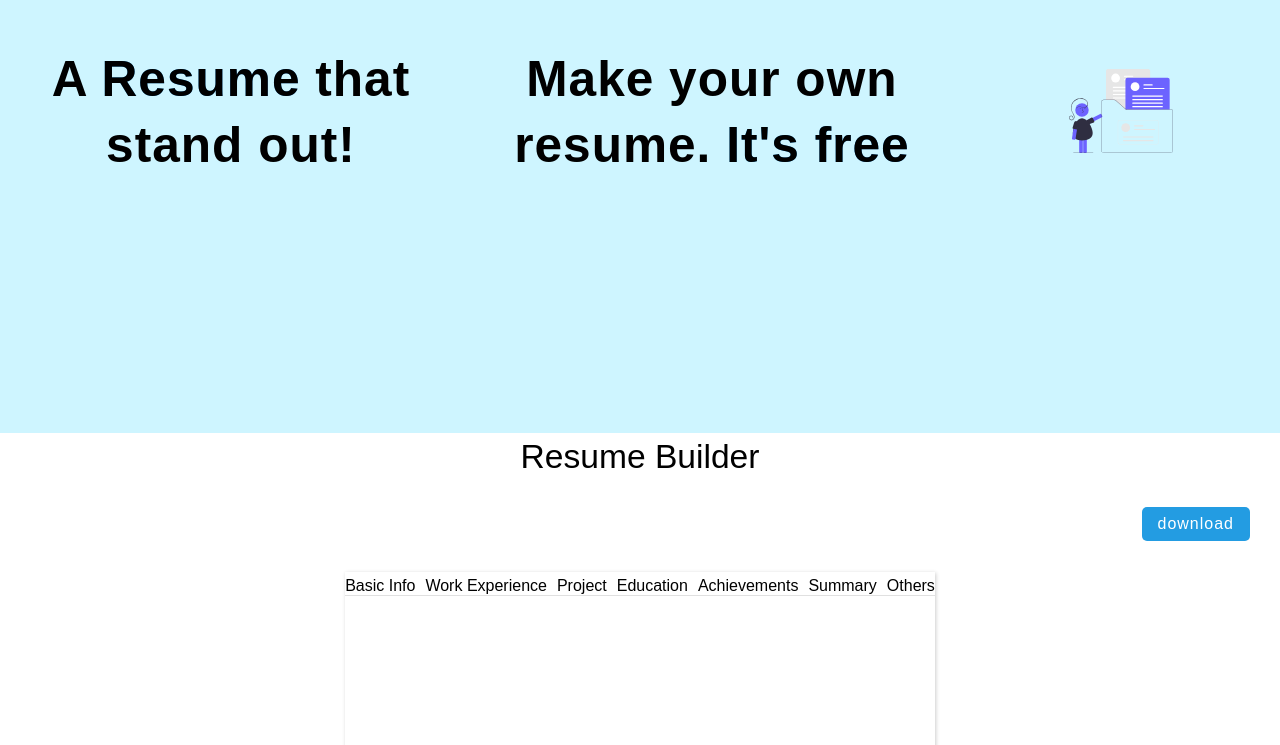
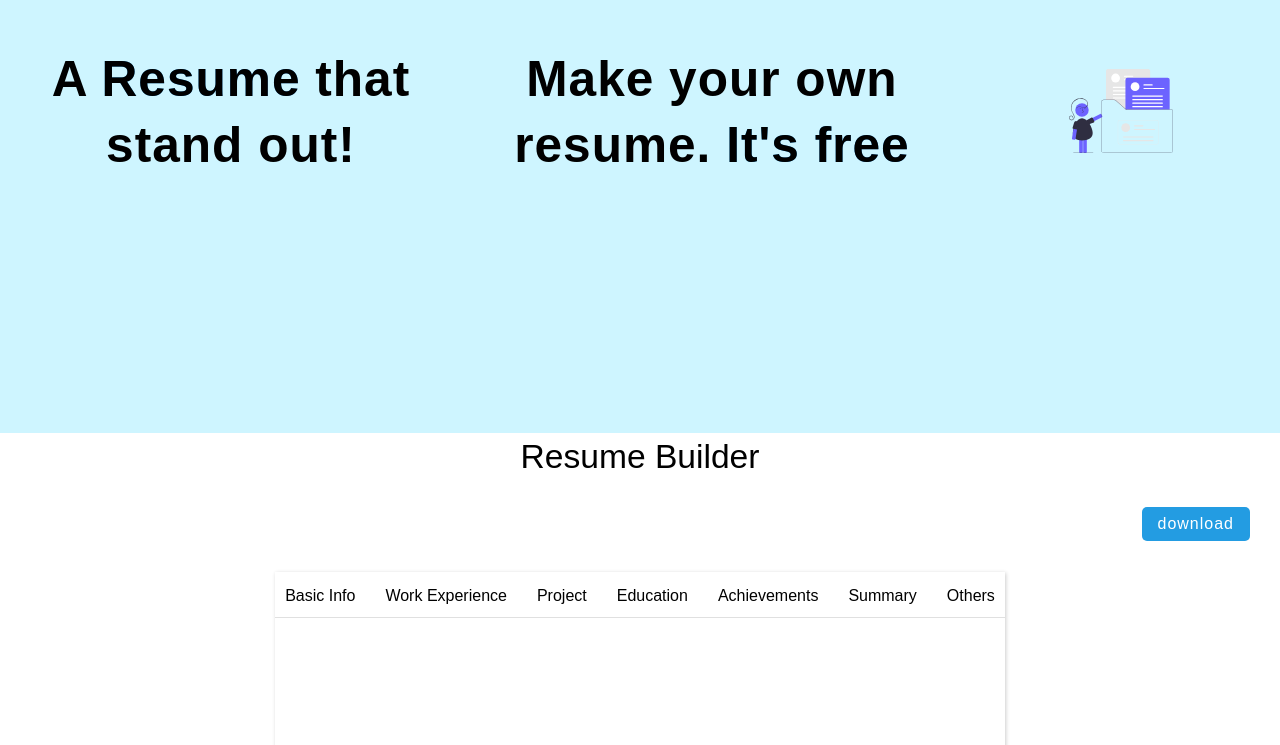
Before and after one commit to AbhiiiDev/Resu-Pro, a React (Vite) app: page / in a window 1280 px wide. Shown: the part 207-952 px from the top of the page. Built offline with nearby package versions, Linux system fonts and the light colour scheme.

Commit message:
second commit

```diff
--- a/src/components/Editor/Editor.module.css
+++ b/src/components/Editor/Editor.module.css
@@ -15,7 +15,7 @@
     border-bottom: 1px solid rgba(0,0,0,0.12);
 }
 
-.header .section{
+.header .sections{
     padding: 10px;
     border-bottom: 2px solid transparent;
     font-weight:500;
```
